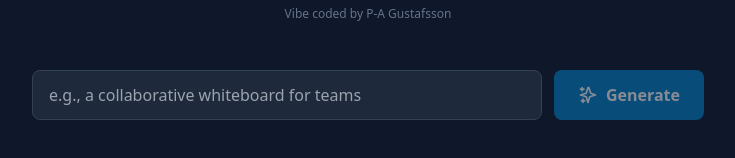
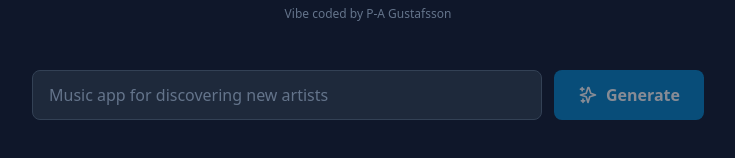
Before and after one commit to pagustafsson/NameBender, a React (Vite) app: page / in a window 1280 px wide. Shown: the part 178-336 px from the top of the page, without its empty margins (272-1007 px from the left). Built offline with nearby package versions, Linux system fonts and the light colour scheme; no server answers.

Commit message:
feat(DomainInput): Add rotating placeholder suggestions
Implement a rotating placeholder text on the input field to provide users with example prompts for the domain name generator. This enhances user experience by showcasing potential use cases and guiding input.

```diff
--- a/components/DomainInput.tsx
+++ b/components/DomainInput.tsx
@@ -1,4 +1,4 @@
-import React, { useState } from 'react';
+import React, { useState, useEffect, useRef } from 'react';
 import SparklesIcon from './icons/SparklesIcon';
 import Loader from './Loader';
 
@@ -7,8 +7,43 @@ interface DomainInputProps {
   isLoading: boolean;
 }
 
+const suggestions = [
+  'a collaborative whiteboard for teams',
+  'Music app for discovering new artists',
+  'Name for a crypto startup',
+  'Social media domain names',
+  'Fashion brand inspiration',
+  'A meal delivery service for pets',
+  'AI-powered personal finance tracker',
+  'Eco-friendly packaging solutions',
+  'Online platform for local artisans',
+];
+
 const DomainInput: React.FC<DomainInputProps> = ({ onGenerate, isLoading }) => {
   const [prompt, setPrompt] = useState('');
+  const [placeholder, setPlaceholder] = useState(suggestions[0]);
+  const [isFading, setIsFading] = useState(false);
+  const placeholderIndexRef = useRef(0);
+
+  useEffect(() => {
+    if (prompt) {
+      setIsFading(false); // Ensure placeholder is visible when typing
+      return;
+    }
+
+    const intervalId = setInterval(() => {
+      setIsFading(true); // Trigger fade out
+
+      setTimeout(() => {
+        placeholderIndexRef.current = (placeholderIndexRef.current + 1) % suggestions.length;
+        setPlaceholder(suggestions[placeholderIndexRef.current]);
+        setIsFading(false); // Trigger fade in
+      }, 500); // This duration should match the CSS transition for fade-out
+    }, 2500); // Change every 2.5 seconds
+
+    return () => clearInterval(intervalId);
+  }, [prompt]);
+
 
   const handleSubmit = (e: React.FormEvent) => {
     e.preventDefault();
@@ -24,8 +59,8 @@ const DomainInput: React.FC<DomainInputProps> = ({ onGenerate, isLoading }) => {
           type="text"
           value={prompt}
           onChange={(e) => setPrompt(e.target.value)}
-          placeholder="e.g., a collaborative whiteboard for teams"
-          className="flex-grow w-full px-4 py-3 bg-slate-800 text-slate-200 border border-slate-700 rounded-lg focus:ring-2 focus:ring-sky-500 focus:outline-none transition"
+          placeholder={placeholder}
+          className={`flex-grow w-full px-4 py-3 bg-slate-800 text-slate-200 border border-slate-700 rounded-lg focus:ring-2 focus:ring-sky-500 focus:outline-none transition placeholder:text-slate-500 placeholder:transition-opacity placeholder:duration-500 ${isFading ? 'placeholder:opacity-0' : 'placeholder:opacity-100'}`}
           disabled={isLoading}
         />
         <button
```
